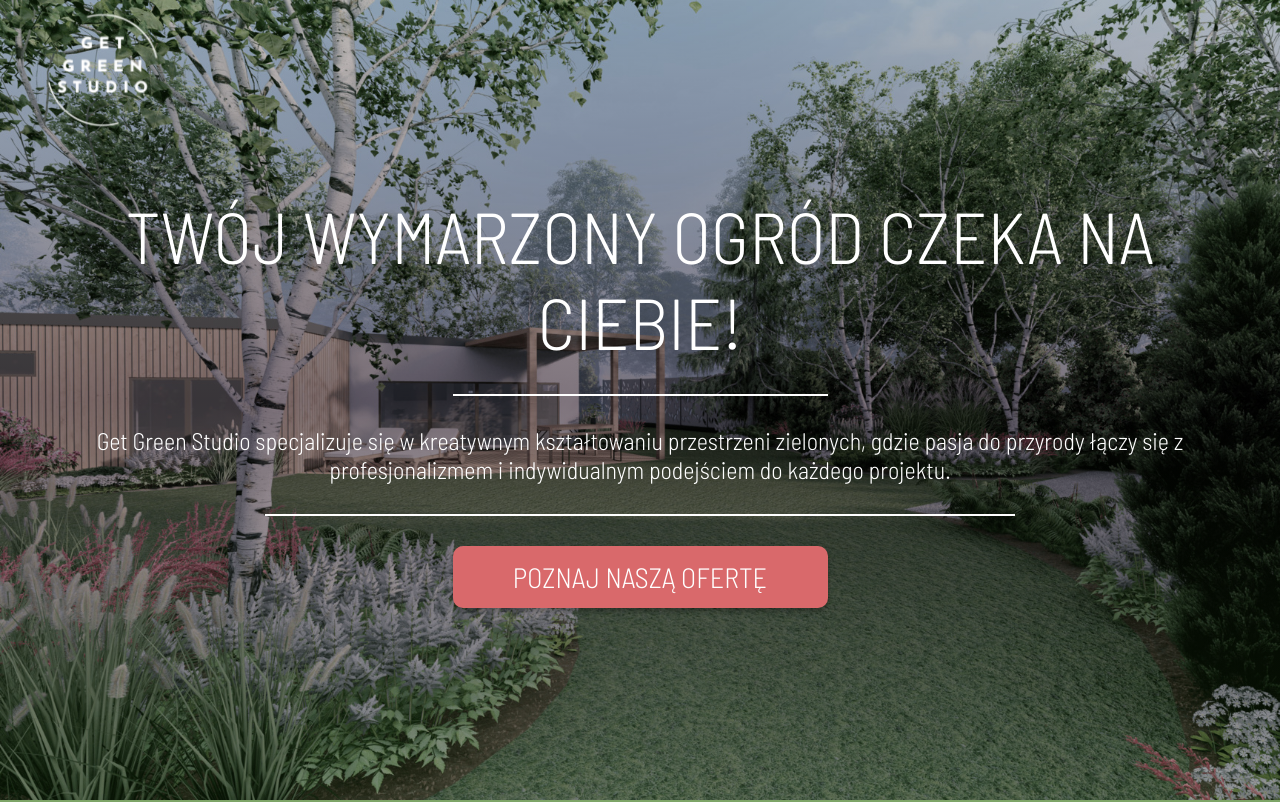
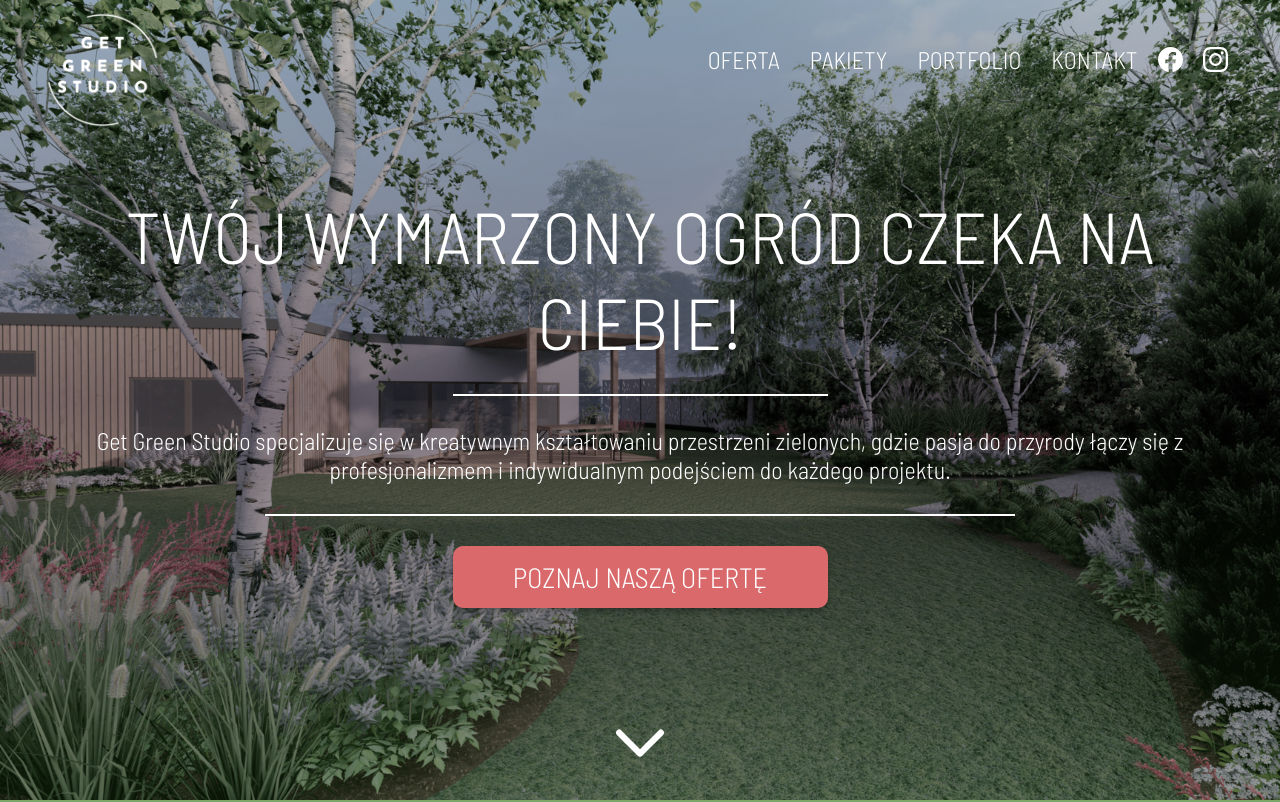
Before and after one commit to michalmiotla/get-green-studio-react-website, a React (Vite) app: page / in a window 1280 px wide. Shown: the top 802 px of the page. Built offline with nearby package versions, Linux system fonts and the light colour scheme.

Commit message:
working with buttons and scrolls

```diff
--- a/src/components/Hero/Hero.jsx
+++ b/src/components/Hero/Hero.jsx
@@ -1,8 +1,19 @@
 import { Button } from '../Button/Button'
 import styles from './Hero.module.css'
 import { Container } from '../Container/Container'
+import { PageDownButton } from '../PageDownButton/PageDownButton'
 
 export function Hero() {
+	function scrollDown() {
+		const windowHeight = window.innerHeight
+		const windowScrolled = window.scrollY
+
+		window.scrollTo({
+			top: windowScrolled + windowHeight,
+			behavior: 'smooth',
+		})
+	}
+
 	return (
 		<>
 			<div className={styles.hero}>
@@ -19,6 +30,7 @@ export function Hero() {
 						<Button to='/oferta'>Poznaj naszą ofertę</Button>
 					</div>
 				</Container>
+				<PageDownButton scrollDown={scrollDown} />
 			</div>
 		</>
 	)
--- /dev/null
+++ b/src/components/HomeButton/HomeButton.jsx
@@ -0,0 +1,10 @@
+import styles from './HomeButton.module.css'
+import Up from '../../assets/icons/up.svg'
+
+export function HomeButton({ backToMainMenu }) {
+	return (
+		<button onClick={() => backToMainMenu()} className={styles.home_button}>
+			<img src={Up} alt='' />
+		</button>
+	)
+}
--- /dev/null
+++ b/src/components/HomeButton/HomeButton.module.css
@@ -0,0 +1,28 @@
+.home_button {
+	position: fixed;
+	bottom: 5%;
+	right: 5%;
+	z-index: 30;
+	width: 50px;
+	height: 50px;
+	background-color: transparent;
+	border: none;
+	opacity: 30%;
+	transition: transform 0.3s;
+
+	img {
+		width: 100%;
+		aspect-ratio: 1/1;
+	}
+}
+
+.home_button:hover {
+	transform: scale(1.1);
+}
+
+@media screen and (min-width: 1250px) {
+	.home_button {
+		width: 75px;
+		height: 75px;
+	}
+}
--- a/src/components/Layout/Layout.jsx
+++ b/src/components/Layout/Layout.jsx
@@ -2,12 +2,37 @@ import { Outlet } from 'react-router'
 import { Navigation } from '../Navigation/Navigation'
 import { MainPage } from '../../views/MainPage/MainPage'
 import { Footer } from '../Footer/Footer'
+import { HomeButton } from '../HomeButton/HomeButton'
+import { useEffect, useState } from 'react'
 
 export function Layout() {
+	const [isHomeButtonShowed, setIsHomeButtonShowed] = useState(false)
+	const [windowScroll, setWindowScroll] = useState(0)
+
+	useEffect(() => {
+		const handleScroll = () => {
+			setWindowScroll(window.scrollY)
+		}
+
+		windowScroll >= 1000 ? setIsHomeButtonShowed(true) : setIsHomeButtonShowed(false)
+
+		window.addEventListener('scroll', handleScroll)
+
+		return () => window.removeEventListener('scroll', handleScroll)
+	}, [windowScroll])
+
+	function backToMainMenu() {
+		window.scrollTo({
+			top: 0,
+			behavior: 'smooth',
+		})
+	}
+
 	return (
 		<>
 			<Navigation />
 			<Outlet />
+			{isHomeButtonShowed && <HomeButton backToMainMenu={backToMainMenu} />}
 			<Footer />
 		</>
 	)
--- a/src/components/Navigation/Navigation.jsx
+++ b/src/components/Navigation/Navigation.jsx
@@ -48,34 +48,37 @@ export function Navigation() {
 						</div>
 					)}
 
-					<div className={`${isMobileNavShown ? styles.navbar_mobile_active : styles.navbar_mobile} ${styles.navbar}`}>
+					<div
+						className={`${isMobileNavShown && elementWidth < 768 && styles.navbar_mobile_active} ${
+							!isMobileNavShown && elementWidth < 768 && styles.navbar_mobile
+						} ${!isMobileNavShown && elementWidth >= 768 && styles.navbar}`}>
 						<ul>
 							<li>
-								<NavLink className={styles.navlinks} to='/oferta'>
+								<NavLink onClick={() => setIsMobileNavShown(false)} className={styles.navlinks} to='/oferta'>
 									oferta
 								</NavLink>
 							</li>
 							<li>
-								<NavLink className={styles.navlinks} to='/pakiety'>
+								<NavLink onClick={() => setIsMobileNavShown(false)} className={styles.navlinks} to='/pakiety'>
 									pakiety
 								</NavLink>
 							</li>
 							<li>
-								<NavLink className={styles.navlinks} to='/portfolio'>
+								<NavLink onClick={() => setIsMobileNavShown(false)} className={styles.navlinks} to='/portfolio'>
 									portfolio
 								</NavLink>
 							</li>
 							<li>
-								<NavLink className={styles.navlinks} to='/kontakt'>
+								<NavLink onClick={() => setIsMobileNavShown(false)} className={styles.navlinks} to='/kontakt'>
 									kontakt
 								</NavLink>
 							</li>
 							<li>
 								<div className={styles.icons}>
-									<Link to='https://facebook.com'>
+									<Link onClick={() => setIsMobileNavShown(false)} to='https://facebook.com'>
 										<img className={styles.icon} src={FBImg} alt='facebook' />
 									</Link>
-									<Link to='https://instagram.com'>
+									<Link onClick={() => setIsMobileNavShown(false)} to='https://instagram.com'>
 										<img className={styles.icon} src={IGImg} alt='instagram' />
 									</Link>
 								</div>
--- a/src/components/Navigation/Navigation.module.css
+++ b/src/components/Navigation/Navigation.module.css
@@ -60,6 +60,7 @@
 				}
 
 				.icons {
+					display: flex;
 					.icon {
 						width: clamp(2.8rem, 2.871vw + 1.795rem, 4rem);
 						aspect-ratio: 1;
--- /dev/null
+++ b/src/components/PageDownButton/PageDownButton.jsx
@@ -0,0 +1,10 @@
+import styles from './PageDownButton.module.css'
+import Down from '../../assets/icons/down.svg'
+
+export function PageDownButton({ scrollDown }) {
+	return (
+		<button onClick={() => scrollDown()} className={styles.page_down_button}>
+			<img src={Down} alt='' />
+		</button>
+	)
+}
--- /dev/null
+++ b/src/components/PageDownButton/PageDownButton.module.css
@@ -0,0 +1,33 @@
+.page_down_button {
+	position: absolute;
+	bottom: 0;
+	width: 100px;
+	height: 100px;
+	background-color: transparent;
+	border: none;
+
+	animation: bounce 3s infinite ease-in-out;
+
+	img {
+		width: 100%;
+		aspect-ratio: 1/1;
+	}
+}
+
+.page_down_button:hover {
+	transform: scale(3);
+}
+
+@keyframes bounce {
+	0% {
+		transform: translateY(0);
+	}
+
+	50% {
+		transform: translateY(-50px);
+	}
+
+	100% {
+		transform: translateY(0);
+	}
+}
```
Also changed, not shown: src/assets/icons/down.svg (added), src/assets/icons/up.svg (added).
